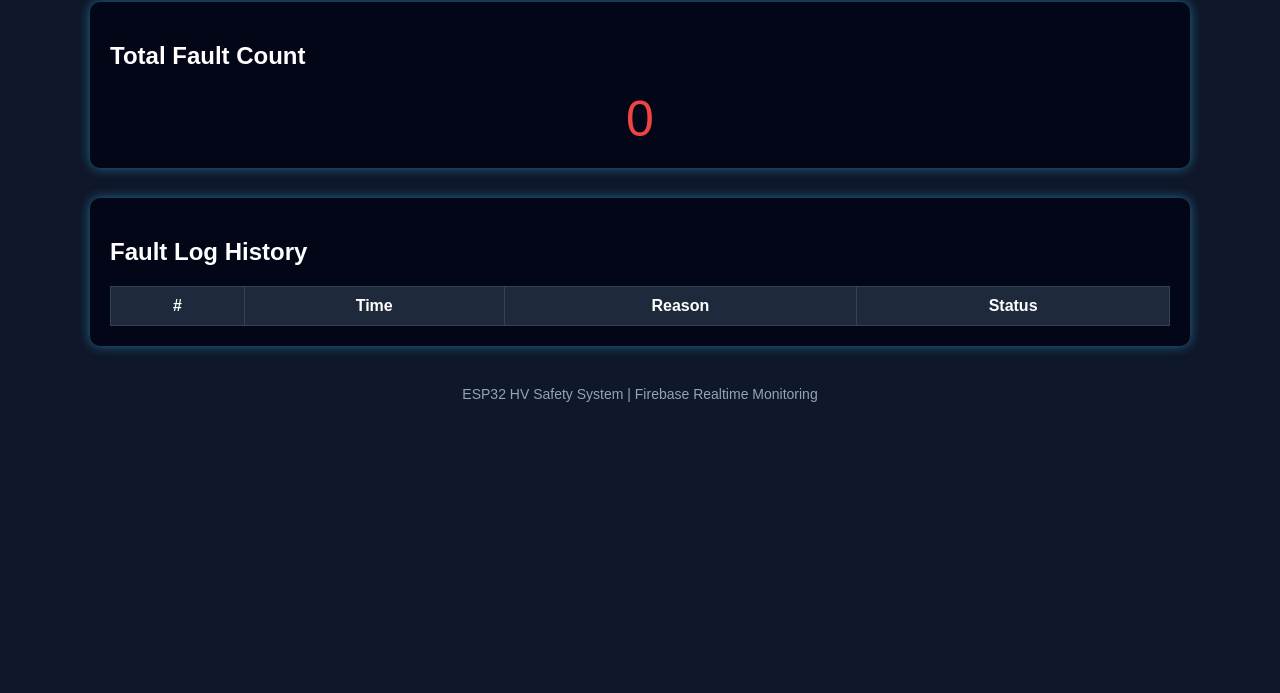
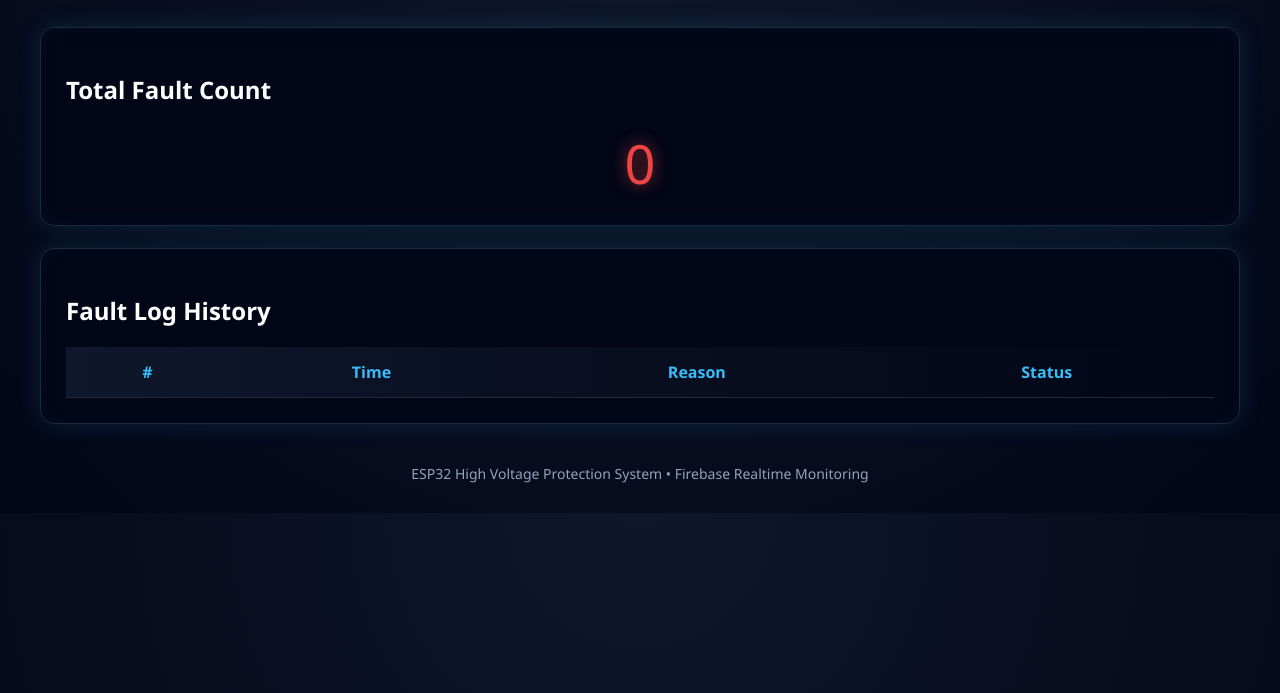
Before and after one commit to sakkaravarthiruban/Lightning-Detector-, a plain HTML site: page index.html in a window 1280 px wide. Shown: the part 107-800 px from the top of the page. Drawn offline with Linux system fonts and the light colour scheme; no server answers.

Commit message:
Update index.html

```diff
--- a/index.html
+++ b/index.html
@@ -6,64 +6,105 @@
 <meta name="viewport" content="width=device-width, initial-scale=1.0">
 
 <style>
-    body {
-      margin: 0;
-      font-family: Arial, Helvetica, sans-serif;
-      background: #0f172a;
-      color: #ffffff;
+:root{
+  --bg-main:#020617;
+  --bg-card:#020617;
+  --bg-header:#0f172a;
+  --line:#1e293b;
+  --blue:#38bdf8;
+  --red:#ef4444;
+  --green:#22c55e;
+  --text-soft:#cbd5f5;
 }
 
-    .container {
-      max-width: 1100px;
-      margin: auto;
-      padding: 20px;
+body{
+  margin:0;
+  font-family: "Segoe UI", Arial, sans-serif;
+  background: radial-gradient(circle at top, #0f172a, #020617);
+  color:white;
 }
 
-    h1 {
-      text-align: center;
-      color: #38bdf8;
-      margin-bottom: 30px;
+.container{
+  max-width:1200px;
+  margin:auto;
+  padding:30px;
 }
 
-    .card {
-      background: #020617;
-      padding: 20px;
-      border-radius: 10px;
-      box-shadow: 0 0 12px rgba(56,189,248,0.5);
-      margin-bottom: 30px;
+h1{
+  text-align:center;
+  color:var(--blue);
+  margin-bottom:40px;
+  letter-spacing:1px;
 }
 
-    .count {
-      font-size: 50px;
-      color: #ef4444;
-      text-align: center;
+/* ===== CARD ===== */
+.card{
+  background: linear-gradient(180deg,#020617,#020617);
+  border-radius:14px;
+  padding:25px;
+  box-shadow:
+    0 0 25px rgba(56,189,248,0.15),
+    inset 0 0 20px rgba(56,189,248,0.05);
+  border:1px solid var(--line);
 }
 
-    table {
-      width: 100%;
-      border-collapse: collapse;
-      margin-top: 15px;
+/* ===== FAULT COUNT ===== */
+.count{
+  font-size:54px;
+  text-align:center;
+  color:var(--red);
+  text-shadow:0 0 15px rgba(239,68,68,0.7);
 }
 
-    th, td {
-      padding: 10px;
-      border: 1px solid #334155;
-      text-align: center;
+/* ===== TABLE ===== */
+table{
+  width:100%;
+  border-collapse:collapse;
+  margin-top:20px;
 }
 
-    th {
-      background: #1e293b;
+thead{
+  background:linear-gradient(90deg,#0f172a,#020617);
 }
 
-    tr:nth-child(even) {
-      background: #020617;
+th{
+  padding:14px;
+  border-bottom:1px solid var(--line);
+  color:var(--blue);
+  font-size:16px;
 }
 
-    footer {
-      text-align: center;
-      margin-top: 40px;
-      color: #94a3b8;
-      font-size: 14px;
+td{
+  padding:14px;
+  border-bottom:1px solid var(--line);
+  color:var(--text-soft);
+  text-align:center;
+}
+
+tbody tr:hover{
+  background:rgba(56,189,248,0.05);
+}
+
+/* ===== STATUS BADGE ===== */
+.status{
+  padding:6px 14px;
+  border-radius:20px;
+  font-size:14px;
+  font-weight:600;
+}
+
+.tripped{
+  background:rgba(239,68,68,0.15);
+  color:#fecaca;
+  box-shadow:0 0 8px rgba(239,68,68,0.4);
+}
+
+/* ===== FOOTER ===== */
+footer{
+  text-align:center;
+  margin-top:40px;
+  color:#94a3b8;
+  font-size:14px;
 }
 </style>
 </head>
@@ -71,12 +112,15 @@
 <body>
 
 <div class="container">
+
   <h1>⚡ High Voltage Safety System</h1>
 
   <div class="card">
     <h2>Total Fault Count</h2>
     <div class="count" id="faultCount">0</div>
   </div>
+
+  <br>
 
   <div class="card">
     <h2>Fault Log History</h2>
@@ -94,11 +138,12 @@
   </div>
 
   <footer>
-      ESP32 HV Safety System | Firebase Realtime Monitoring
+    ESP32 High Voltage Protection System • Firebase Realtime Monitoring
   </footer>
+
 </div>
 
-  <!-- Firebase -->
+<!-- ===== FIREBASE ===== -->
 <script type="module">
 import { initializeApp } from "https://www.gstatic.com/firebasejs/12.7.0/firebase-app.js";
 import { getDatabase, ref, onValue } from "https://www.gstatic.com/firebasejs/12.7.0/firebase-database.js";
@@ -110,28 +155,23 @@
 const app = initializeApp(firebaseConfig);
 const db = getDatabase(app);
 
-    const totalFaultRef = ref(db, "FaultLogs/totalFaults");
-    const faultLogsRef = ref(db, "FaultLogs");
-
-    onValue(totalFaultRef, (snapshot) => {
-      document.getElementById("faultCount").innerText =
-        snapshot.exists() ? snapshot.val() : 0;
+onValue(ref(db,"FaultLogs/totalFaults"), snap=>{
+  document.getElementById("faultCount").innerText = snap.exists()?snap.val():0;
 });
 
-    onValue(faultLogsRef, (snapshot) => {
+onValue(ref(db,"FaultLogs"), snap=>{
   const table = document.getElementById("faultTable");
-      table.innerHTML = "";
-      let i = 1;
-
-      snapshot.forEach((child) => {
-        if (child.key.startsWith("fault_")) {
-          const d = child.val();
-          table.innerHTML += `
+  table.innerHTML="";
+  let i=1;
+  snap.forEach(child=>{
+    if(child.key.startsWith("fault_")){
+      const d=child.val();
+      table.innerHTML+=`
       <tr>
         <td>${i++}</td>
         <td>${d.time}</td>
         <td>${d.reason}</td>
-              <td>${d.status}</td>
+        <td><span class="status tripped">${d.status}</span></td>
       </tr>`;
     }
   });
```
Lines whose indentation alone changed are shown as unchanged.
